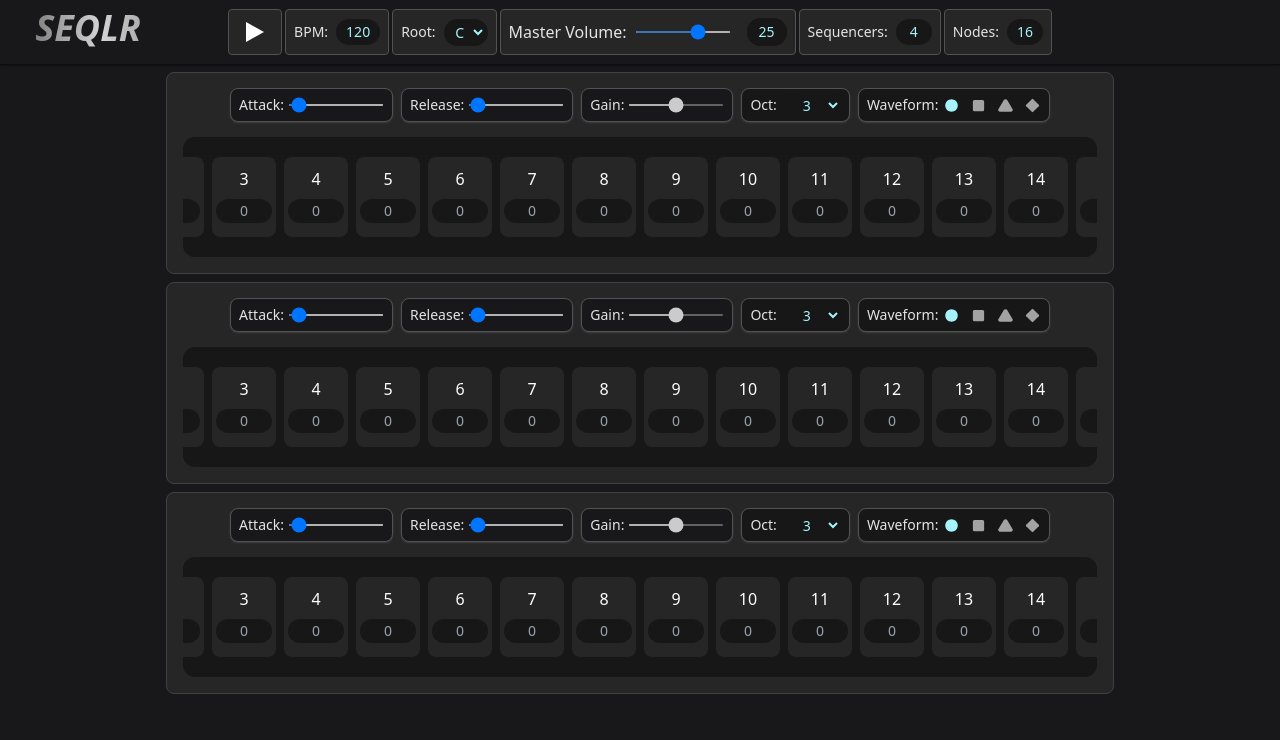
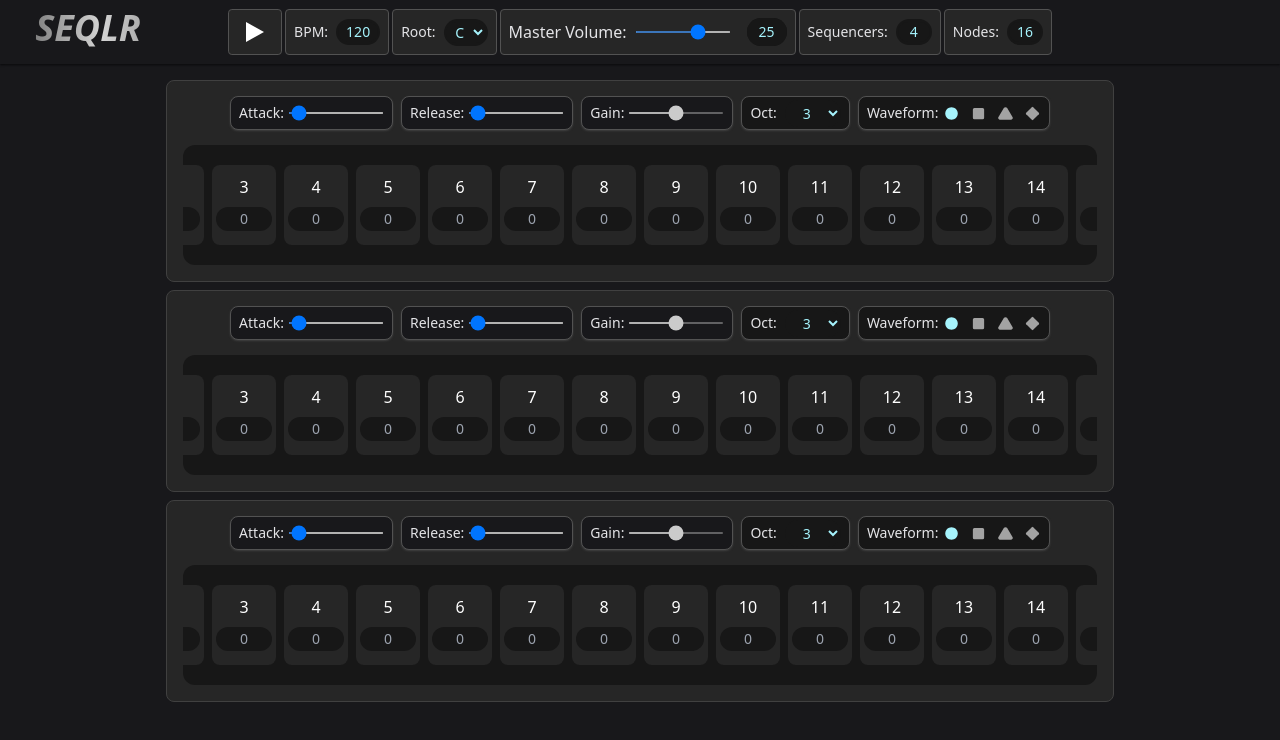
Before and after one commit to wjeffreys96/seqlr, a React (Vite) app: page / in a window 1280 px wide. Shown: the top 740 px of the page. Built offline with nearby package versions, Linux system fonts and the light colour scheme.

Commit message:
styling for allowing more sequencer nodes

```diff
--- a/src/components/Sequencer.tsx
+++ b/src/components/Sequencer.tsx
@@ -1,4 +1,5 @@
 import { useContext } from "react";
+import { cn } from "../utils/cn.ts";
 import { audioCtx } from "../AudioContext.ctx.tsx";
 import type { AudioContextType, SequencerObject } from "../@types/AudioContext";
 import { NoteObject } from "../@types/AudioContext";
@@ -29,10 +30,15 @@ export default function Sequencer() {
             return (
               <div
                 key={"gnak" + outerIndex}
-                className="flex flex-col gap-4 mx-1.5 mb-2 bg-neutral-800 p-4 rounded-lg border border-neutral-700"
+                className="flex flex-col gap-4 mx-1.5 my-2 bg-neutral-800 p-4 rounded-lg border border-neutral-700"
               >
                 <KnobModule outerIndex={outerIndex} />
-                <div className="flex justify-center gap-2 w-full scrollbar-thumb-neutral-600 scrollbar-thin overflow-auto bg-neutral-900 p-5 rounded-xl ">
+                <div
+                  className={cn(
+                    "flex gap-2 scrollbar-thumb-neutral-600 scrollbar-thin overflow-auto bg-neutral-900 p-5 rounded-xl ",
+                    nodeCount <= 16 && "justify-center",
+                  )}
+                >
                   {arr.innerArr.map((obj: NoteObject) => {
                     const columnIsPlaying =
                       (masterPlaying && obj.id === currentNote - 1) ||
```
